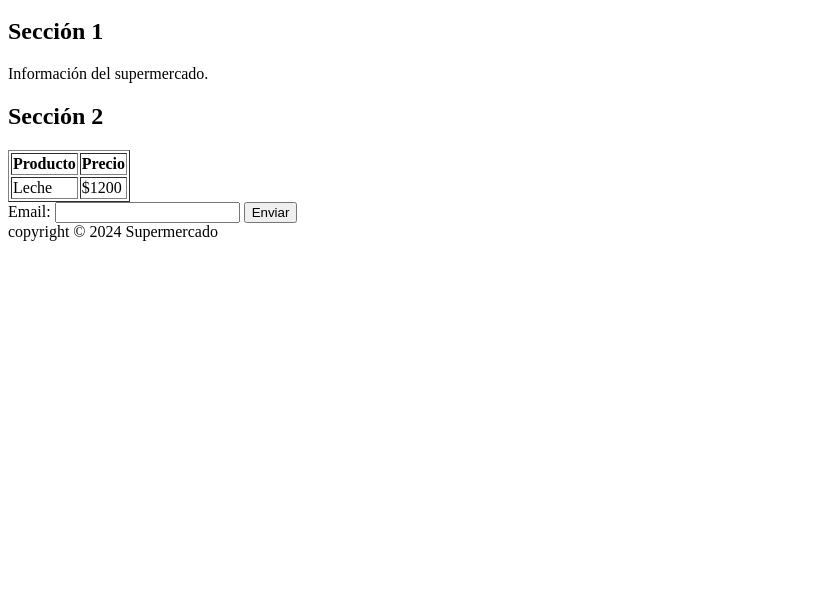
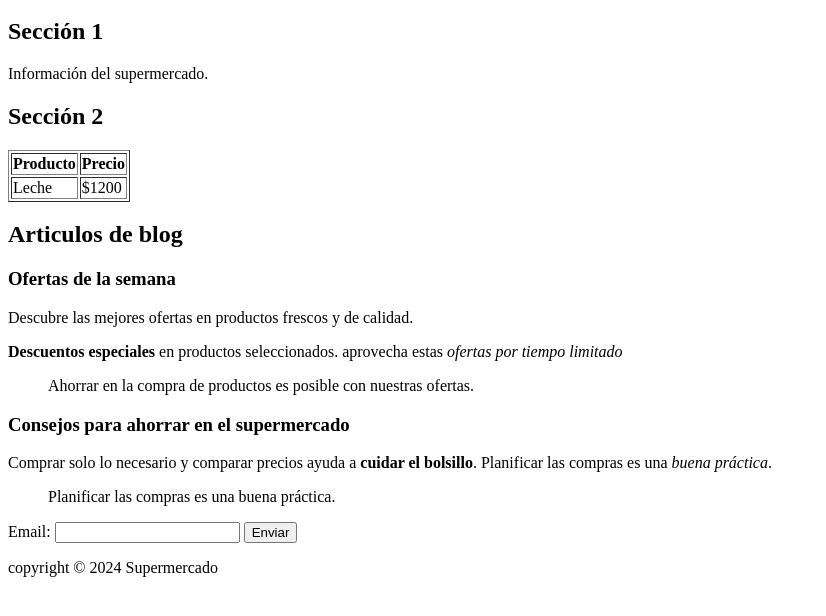
Before and after one commit to josselyncontreras96-ui/Ejercicio-pagina-web, a plain HTML site: page Index.html in a window 1280 px wide. Shown: the part 136-752 px from the top of the page, without its empty margins (0-826 px from the left). Drawn offline with Linux system fonts and the light colour scheme.

Commit message:
agregue articulos

```diff
--- a/Index.html
+++ b/Index.html
@@ -2,8 +2,10 @@
 <html lang="es">
 <head>
     <meta charset="UTF-8">
+    <meta name="viewport" content="width=device-width, initial-scale=1.0">
     <title>Supermercado</title>
 </head>
+<meta http-equiv="Content-Type" content="text/html; charset=UTF-8">
 <body>
 
 <header>
@@ -38,6 +40,31 @@
             </tr>
         </table>
     </section>
+    <h2>Articulos de blog</h2>
+
+    <article>
+
+    <h3>Ofertas de la semana</h3>
+    <p>Descubre las mejores ofertas en productos frescos y de calidad.</p>
+
+    <strong>Descuentos especiales</strong> en productos seleccionados.
+    aprovecha estas <em>ofertas por tiempo limitado</em>
+
+    <p>
+     <blockquote>Ahorrar en la compra de productos es posible con nuestras ofertas.</blockquote>
+
+    </article>
+
+    <article>
+        <h3>Consejos para ahorrar en el supermercado</h3>
+        <p>
+            Comprar solo lo necesario y comparar precios ayuda a
+            <strong>cuidar el bolsillo</strong>.
+            Planificar las compras es una <em>buena práctica</em>.
+        </p>
+        <blockquote>Planificar las compras es una buena práctica.</blockquote>
+    </article>
+    <section></section>
 </main>
 
 <footer>
@@ -47,7 +74,7 @@
         <button type="submit">Enviar</button>
     </form>
 
-    copyright © 2024 Supermercado
+   <p>copyright © 2024 Supermercado</p>
 </footer>
 
 </body>
```
Also changed, not shown: articulos.html (added, +13 -0 lines).
